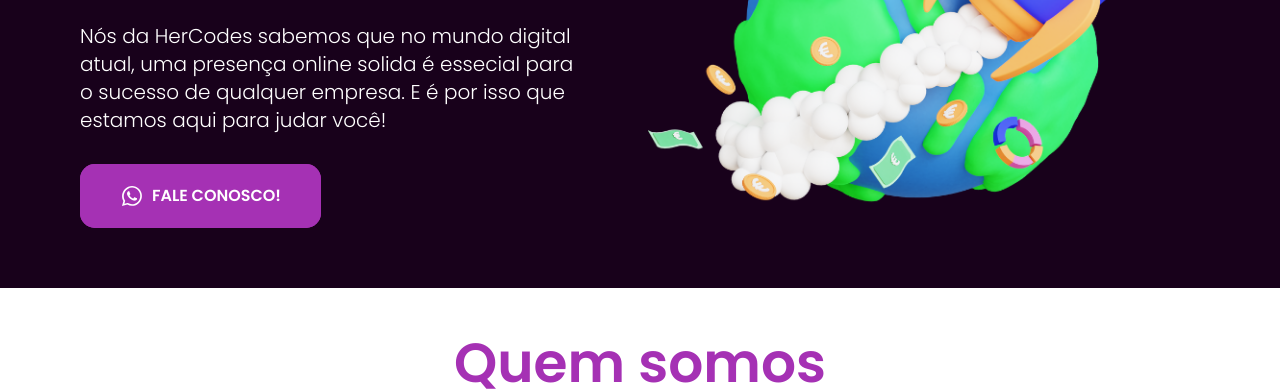
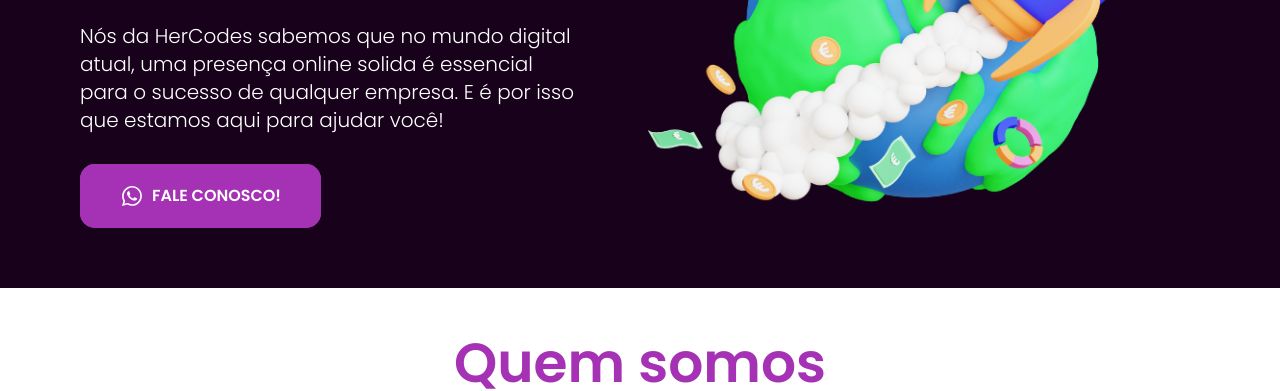
Before and after one commit to hercodestech/hercodes, a plain HTML site: page index.html in a window 1280 px wide. Shown: the part 420-811 px from the top of the page. Drawn offline with Linux system fonts and the light colour scheme.

Commit message:
refactor: text correction

```diff
--- a/index.html
+++ b/index.html
@@ -23,7 +23,7 @@
             <div class="container hero">
                 <div class="hero-text">
                     <h1 class="hero-text__title">Sua empresa online onde você estiver</h1>
-                    <p class="hero-text__subtitle">Nós da HerCodes sabemos que no mundo digital atual, uma presença online solida é essecial para o sucesso de qualquer empresa. E é por isso que estamos aqui para judar você!</p>
+                    <p class="hero-text__subtitle">Nós da HerCodes sabemos que no mundo digital atual, uma presença online solida é essencial para o sucesso de qualquer empresa. E é por isso que estamos aqui para ajudar você!</p>
                     <a class="btn glow-on-hover" href="" target="_blank">
                         <svg width="24" height="24" viewBox="0 0 24 24" fill="none" xmlns="http://www.w3.org/2000/svg">
                             <path d="M16.6004 14C16.4004 13.9 15.1004 13.3 14.9004 13.2C14.7004 13.1 14.5004 13.1 14.3004 13.3C14.1004 13.5 13.7004 14.1 13.5004 14.3C13.4004 14.5 13.2004 14.5 13.0004 14.4C12.3004 14.1 11.6004 13.7 11.0004 13.2C10.5004 12.7 10.0004 12.1 9.60039 11.5C9.50039 11.3 9.60039 11.1 9.70039 11C9.80039 10.9 9.90039 10.7 10.1004 10.6C10.2004 10.5 10.3004 10.3 10.3004 10.2C10.4004 10.1 10.4004 9.90004 10.3004 9.80004C10.2004 9.70004 9.70039 8.50004 9.50039 8.00004C9.40039 7.30004 9.20039 7.30004 9.00039 7.30004C8.90039 7.30004 8.70039 7.30004 8.50039 7.30004C8.30039 7.30004 8.00039 7.50004 7.90039 7.60004C7.30039 8.20004 7.00039 8.90004 7.00039 9.70004C7.10039 10.6 7.40039 11.5 8.00039 12.3C9.10039 13.9 10.5004 15.2 12.2004 16C12.7004 16.2 13.1004 16.4 13.6004 16.5C14.1004 16.7 14.6004 16.7 15.2004 16.6C15.9004 16.5 16.5004 16 16.9004 15.4C17.1004 15 17.1004 14.6 17.0004 14.2C17.0004 14.2 16.8004 14.1 16.6004 14ZM19.1004 4.90004C15.2004 1.00004 8.90039 1.00004 5.00039 4.90004C1.80039 8.10004 1.20039 13 3.40039 16.9L2.00039 22L7.30039 20.6C8.80039 21.4 10.4004 21.8 12.0004 21.8C17.5004 21.8 21.9004 17.4 21.9004 11.9C22.0004 9.30004 20.9004 6.80004 19.1004 4.90004ZM16.4004 18.9C15.1004 19.7 13.6004 20.2 12.0004 20.2C10.5004 20.2 9.10039 19.8 7.80039 19.1L7.50039 18.9L4.40039 19.7L5.20039 16.7L5.00039 16.4C2.60039 12.4 3.80039 7.40004 7.70039 4.90004C11.6004 2.40004 16.6004 3.70004 19.0004 7.50004C21.4004 11.4 20.3004 16.5 16.4004 18.9Z" fill="white"/>
```
